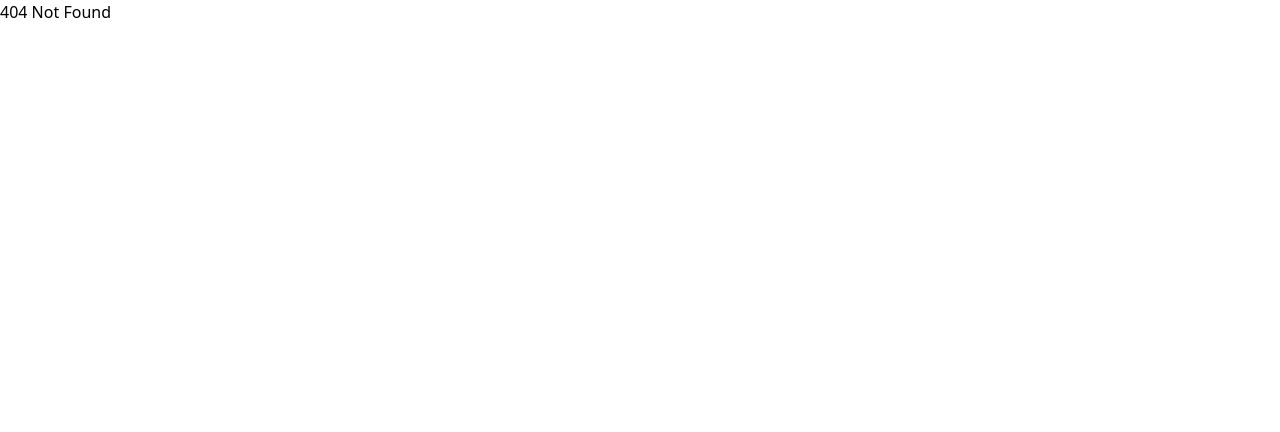
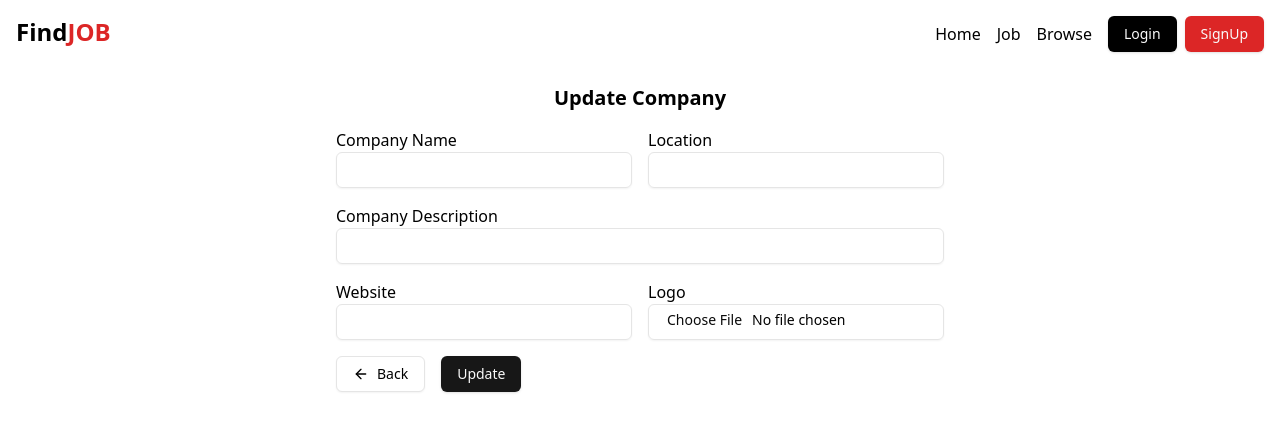
Before and after one commit to JayeshYadav07/Job-Portal, a React (Vite) app in the folder Frontend/: page /admin/companies/setup/1 in a window 1280 px wide. Before the commit this address had no page. Shown: the top 432 px of the page. Built offline with nearby package versions, Linux system fonts and the light colour scheme.

Commit message:
companies basic ui with api added

```diff
--- a/Frontend/src/components/admin/CompaniesTable.tsx
+++ b/Frontend/src/components/admin/CompaniesTable.tsx
@@ -45,7 +45,7 @@ function CompaniesTable() {
 						</TableCell>
 						<TableCell>{invoice.paymentStatus}</TableCell>
 						<TableCell>{invoice.paymentMethod}</TableCell>
-						<TableCell className="text-right cursor-pointer">
+						<TableCell className="text-right">
 							<Popover>
 								<PopoverTrigger>
 									<MoreHorizontal />
--- a/Frontend/src/pages/admin/Companies.tsx
+++ b/Frontend/src/pages/admin/Companies.tsx
@@ -1,9 +1,11 @@
+import { useNavigate } from "react-router-dom";
 import CompaniesTable from "../../components/admin/CompaniesTable";
 import Navbar from "../../components/Navbar";
 import { Button } from "../../components/ui/button";
 import { Input } from "../../components/ui/input";
 
 function Companies() {
+	const navigate = useNavigate();
 	return (
 		<div>
 			<Navbar />
@@ -14,7 +16,11 @@ function Companies() {
 						type="search"
 						className="max-w-max"
 					/>
-					<Button variant="default" className="w-max">
+					<Button
+						variant="default"
+						className="w-max"
+						onClick={() => navigate("/admin/companies/create")}
+					>
 						Add Company
 					</Button>
 				</div>
--- /dev/null
+++ b/Frontend/src/pages/admin/CompaniesCreate.tsx
@@ -0,0 +1,65 @@
+import { useNavigate } from "react-router-dom";
+import Navbar from "../../components/Navbar";
+import { Button } from "../../components/ui/button";
+import { Input } from "../../components/ui/input";
+import { Label } from "../../components/ui/label";
+import { API_URL } from "../../utils/constant";
+import axios from "axios";
+import { useState } from "react";
+import { toast } from "sonner";
+
+function CompaniesCreate() {
+	const navigate = useNavigate();
+	const [name, setName] = useState("");
+	const handleRegister = async () => {
+		try {
+			const response = await axios.post(
+				`${API_URL}/company/register`,
+				{ name },
+				{ withCredentials: true }
+			);
+
+			if (response.data.success) {
+				toast.success(response.data.message);
+				navigate(`/admin/companies/setup/${response.data.company._id}`);
+			} else {
+				toast.error(response.data.message);
+			}
+		} catch (error: any) {
+			toast.error(error.response.data.message);
+		}
+	};
+	return (
+		<div>
+			<Navbar />
+			<div className="max-w-screen-md mx-auto p-4 leading-relaxed">
+				<div>
+					<h1 className="text-2xl font-bold">Your Company Name</h1>
+					<p className="text-gray-600">
+						What would you like to call your company? You can always
+						change this later.
+					</p>
+				</div>
+				<div className="mt-4">
+					<Label>Company Name</Label>
+					<Input
+						type="text"
+						placeholder="Jobify, Microsoft etc."
+						onChange={(e) => setName(e.target.value)}
+					/>
+				</div>
+				<div className="flex gap-4 mt-4">
+					<Button
+						variant="outline"
+						onClick={() => navigate("/admin/companies")}
+					>
+						Cancel
+					</Button>
+					<Button onClick={handleRegister}>Continue</Button>
+				</div>
+			</div>
+		</div>
+	);
+}
+
+export default CompaniesCreate;
--- /dev/null
+++ b/Frontend/src/pages/admin/CompaniesSetup.tsx
@@ -0,0 +1,131 @@
+import React, { useState } from "react";
+import Navbar from "../../components/Navbar";
+import { Label } from "@radix-ui/react-label";
+import { Input } from "../../components/ui/input";
+import { Button } from "../../components/ui/button";
+import { ArrowLeft } from "lucide-react";
+import { useNavigate, useParams } from "react-router-dom";
+import axios from "axios";
+import { API_URL } from "../../utils/constant";
+import { toast } from "sonner";
+
+function CompaniesSetup() {
+	const navigate = useNavigate();
+	const { id } = useParams();
+	const [input, setInput] = useState({
+		name: "",
+		location: "",
+		description: "",
+		website: "",
+		logo: "" as File | "",
+	});
+	const handleInputChange = (e: React.ChangeEvent<HTMLInputElement>) => {
+		setInput({ ...input, [e.target.name]: e.target.value });
+	};
+	const handleFileChange = (e: React.ChangeEvent<HTMLInputElement>) => {
+		setInput({ ...input, [e.target.name]: e.target.files?.[0] || "" });
+	};
+	const handleSubmit = async (e: React.FormEvent<HTMLFormElement>) => {
+		e.preventDefault();
+		console.log("submit");
+		const formData = new FormData();
+		formData.append("name", input.name);
+		formData.append("location", input.location);
+		formData.append("description", input.description);
+		formData.append("website", input.website);
+		formData.append("logo", input.logo);
+
+		try {
+			const response = await axios.patch(
+				`${API_URL}/company/update/${id}`,
+				formData,
+				{
+					headers: {
+						"Content-Type": "multipart/form-data",
+					},
+					withCredentials: true,
+				}
+			);
+			if (response.data.success) {
+				toast.success(response.data.message);
+				navigate("/admin/companies");
+			}
+		} catch (error: any) {
+			console.log(error.response.data.message);
+		}
+	};
+	return (
+		<div>
+			<Navbar />
+			<div className="max-w-screen-sm mx-auto p-4">
+				<form
+					onSubmit={handleSubmit}
+					className="grid gap-4 grid-cols-1 md:grid-cols-2"
+				>
+					<div className="col-span-2">
+						<h1 className="text-xl font-bold text-center">
+							Update Company
+						</h1>
+					</div>
+					<div>
+						<Label>Company Name</Label>
+						<Input
+							type="text"
+							name="name"
+							value={input.name}
+							onChange={handleInputChange}
+						/>
+					</div>
+					<div>
+						<Label>Location</Label>
+						<Input
+							type="text"
+							name="location"
+							value={input.location}
+							onChange={handleInputChange}
+						/>
+					</div>
+					<div className="col-span-2">
+						<Label>Company Description</Label>
+						<Input
+							type="text"
+							name="description"
+							value={input.description}
+							onChange={handleInputChange}
+						/>
+					</div>
+					<div>
+						<Label>Website</Label>
+						<Input
+							type="text"
+							name="website"
+							value={input.website}
+							onChange={handleInputChange}
+						/>
+					</div>
+					<div>
+						<Label>Logo</Label>
+						<Input
+							type="file"
+							accept="image/*"
+							className="cursor-pointer"
+							name="logo"
+							onChange={handleFileChange}
+						/>
+					</div>
+					<div className="col-span-2 flex gap-4">
+						<Button
+							variant="outline"
+							onClick={() => navigate("/admin/companies")}
+						>
+							<ArrowLeft /> <span>Back</span>
+						</Button>
+						<Button type="submit">Update</Button>
+					</div>
+				</form>
+			</div>
+		</div>
+	);
+}
+
+export default CompaniesSetup;
```
Also changed, not shown: Frontend/src/App.tsx (+10 -0 lines).
